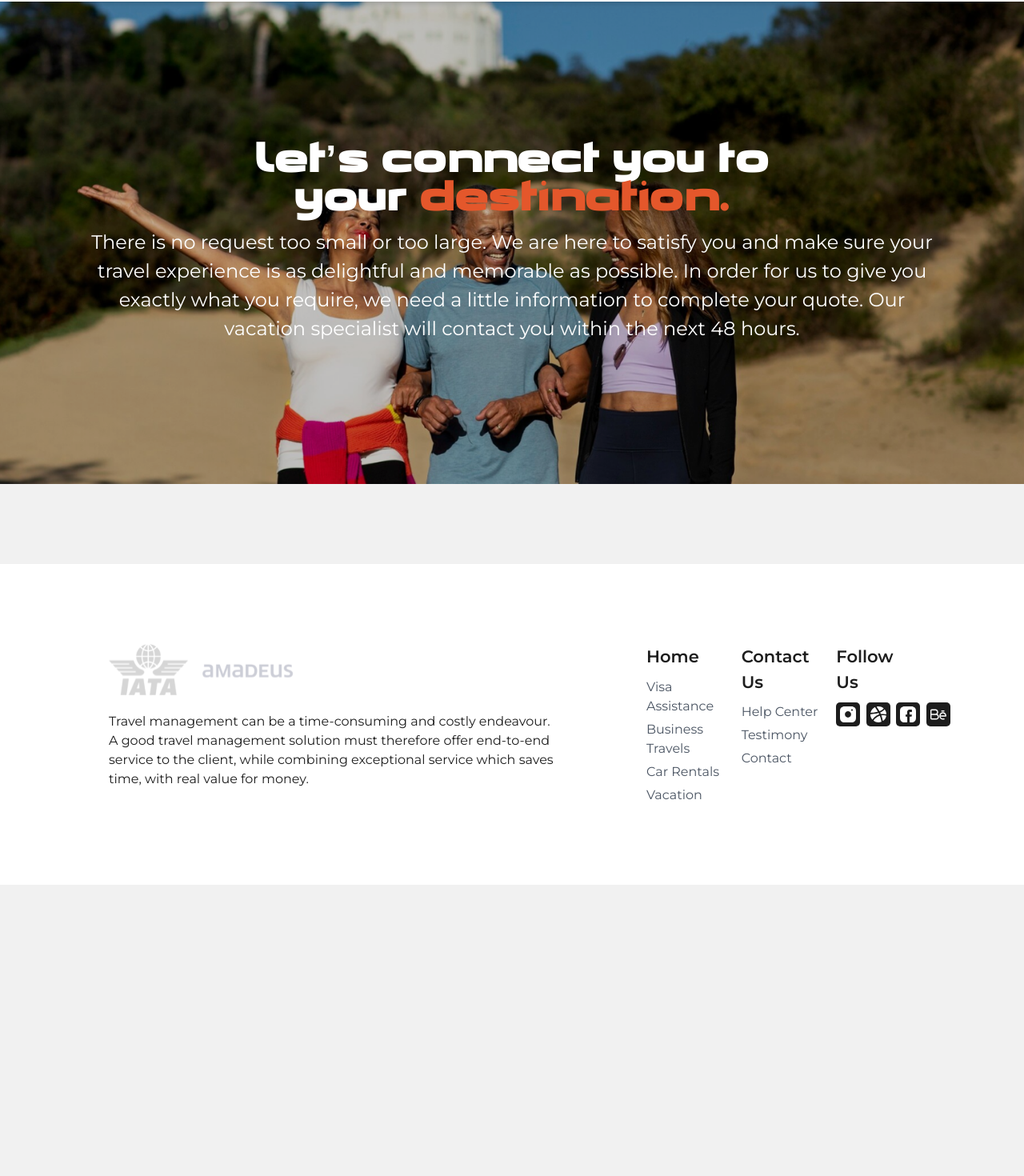
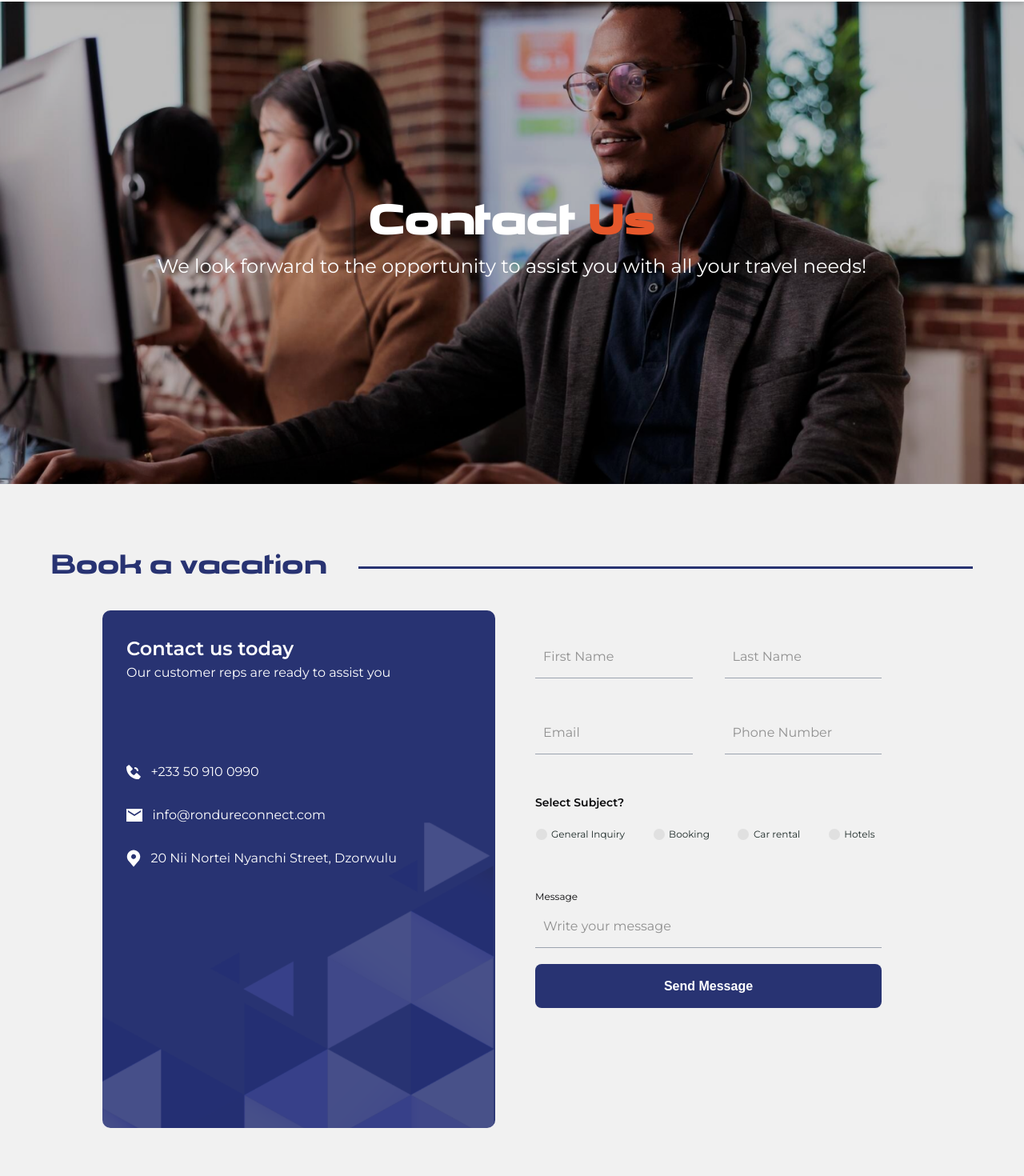
Before and after one commit to hope-k/rondure, a Next.js app: page /contact-us in a window 1280 px wide. Shown: the part 107-1577 px from the top of the page at 80% size. Before the commit the page ends 1213 px from the top, so only its background shows below. Built offline with nearby package versions, Linux system fonts and the light colour scheme.

Commit message:
page transitions

```diff
--- a/src/components/About.jsx
+++ b/src/components/About.jsx
@@ -3,6 +3,7 @@ import Image from 'next/image'
 import Like from '/public/about/like.svg'
 import Global from '/public/about/global.svg'
 import Security from '/public/about/security.svg'
+
 
 const About = () => {
     return (
@@ -27,7 +28,7 @@ const About = () => {
                     </p>
                 </div>
             </div>
-            <div className=' flex-col lg:max-w-[80%] lg:flex lg:flex-row lg:space-x-[10rem] lg:mt-[10rem] mx-auto '>
+            <div className=' flex-col my-20 space-y-10 lg:max-w-[80%] lg:flex lg:flex-row lg:space-x-[10rem] lg:mt-[10rem] mx-auto '>
                 <div className='flex flex-col items-center'>
                     <Like />
                     <span className='text-[1.6rem] text-center'>We ensure that our clients enjoy a seamless experience while managing their travels.</span>
--- a/src/components/ContactUs.jsx
+++ b/src/components/ContactUs.jsx
@@ -1,18 +1,31 @@
-import React from 'react'
+import React, { useState } from 'react'
 import { Swiper, SwiperSlide } from 'swiper/react';
 import 'swiper/css';
 import 'swiper/css/effect-fade';
 import { Autoplay, EffectFade } from 'swiper/modules';
 import Image from 'next/image';
+import BgSvg from '/public/contact-us/bgsvg.svg'
+import FloatingLabelInput from './Forms/FloatingLabelInput';
 
 const vacationImages = [
-    '/vacations/1.png',
-    '/vacations/2.png',
-    '/vacations/3.png',
+    '/contact-us/1.png',
+    '/contact-us/2.png',
+    '/contact-us/3.png',
 ];
 
+const ContactUs = () => {
+    const [selectedSubjects, setSelectedSubjects] = useState([]);
 
-const ContactUs = () => {
+    const handleSubjectChange = (subject) => {
+        setSelectedSubjects((prev) => {
+            if (prev.includes(subject)) {
+                return prev.filter((s) => s !== subject);
+            } else {
+                return [...prev, subject];
+            }
+        });
+    };
+
     return (
         <div>
             <div>
@@ -21,8 +34,6 @@ const ContactUs = () => {
                     slidesPerView={1}
                     effect='fade'
                     autoplay={true}
-
-
                     className='w-full relative'
                 >
                     {
@@ -41,11 +52,10 @@ const ContactUs = () => {
 
                                     <div className='absolute w-full flex flex-col items-center  top-[50%] left-1/2 transform -translate-x-1/2 -translate-y-1/2 text-white text-center whitespace-nowrap'>
                                         <div className='text-[clamp(1rem,3vw+1rem,6.5rem)] font-bold tracking-wide leading-[2.4rem] lg:leading-none whitespace-nowrap'>
-                                          <h1>let’s connect you to<br /> your <a className='text-ron_orange'>destination.</a></h1>
+                                            <h1>Contact <a className='text-ron_orange'>Us</a></h1>
                                         </div>
                                         <p className='mt-4  w-full px-10 max-w-[70ch] text-[14px] sm:text-[2.4rem] text-white whitespace-normal' >
-                                          There is no request too small or too large. We are here to satisfy you and make sure your travel experience is as delightful and memorable as possible. In order for us to give you exactly what you require, we need a little information to complete your quote. Our vacation specialist will contact you within the next 48 hours.
-                                      </p>
+                                            We look forward to the opportunity to assist you with all your travel needs!                                      </p>
                                     </div>
                                 </div>
                             </SwiperSlide>
@@ -53,6 +63,105 @@ const ContactUs = () => {
                     }
                 </Swiper>
             </div>
+
+            {/* title and line */}
+            <div className=" lg:mt-[8rem] lg:flex lg:flex-row w-full lg:space-x-16 lg:justify-between lg:items-center my-12 lg:max-w-[90%] lg:mx-auto">
+                <h1 className="text-[2rem] text-center lg:text-[3.2rem] text-[#283372] font-[400] whitespace-nowrap">Book a vacation</h1>
+                <span className="h-[0.3rem] hidden lg:flex w-full bg-[#283372]"></span>
+            </div>
+
+            <div className='bg-transparent flex-col lg:max-w-[80%] mx-auto flex lg:flex-row container lg:px-0'>
+                <div className='lg:space-y-[10rem] space-y-[5rem] flex-shrink-0  relative bg-[#283372] lg:h-[64.7rem] h-[48.8rem] lg:w-[49.1rem]  text-white p-[3rem] rounded-[1rem]'>
+                    <div>
+                        <h2 className='text-[2.4rem] font-[600]'><span>Contact us today</span></h2>
+                        <span className='text-[1.6rem]'>
+                            Our customer reps are ready to assist you
+                        </span>
+                    </div>
+                    <div className='flex flex-col space-y-[3rem]'>
+                        <div className='flex space-x-5 flex-row items-center'>
+                            <span>
+                                <svg width="18" height="18" viewBox="0 0 18 18" fill="none" xmlns="http://www.w3.org/2000/svg">
+                                    <path d="M10.0003 5.00024C12.1033 5.00024 13.0003 5.89724 13.0003 8.00024H15.0003C15.0003 4.77524 13.2253 3.00024 10.0003 3.00024V5.00024ZM13.4223 10.4432C13.2301 10.2686 12.9776 10.1754 12.7181 10.1835C12.4585 10.1915 12.2123 10.3001 12.0313 10.4862L9.63828 12.9472C9.06228 12.8372 7.90428 12.4762 6.71228 11.2872C5.52028 10.0942 5.15928 8.93324 5.05228 8.36124L7.51128 5.96724C7.69769 5.78637 7.80642 5.54006 7.81444 5.28045C7.82247 5.02083 7.72917 4.76828 7.55428 4.57624L3.85928 0.513239C3.68432 0.320596 3.44116 0.203743 3.18143 0.187499C2.92171 0.171254 2.66588 0.256897 2.46828 0.426239L0.298282 2.28724C0.125393 2.46075 0.0222015 2.69169 0.00828196 2.93624C-0.00671804 3.18624 -0.292718 9.10824 4.29928 13.7022C8.30528 17.7072 13.3233 18.0002 14.7053 18.0002C14.9073 18.0002 15.0313 17.9942 15.0643 17.9922C15.3088 17.9786 15.5396 17.8749 15.7123 17.7012L17.5723 15.5302C17.7417 15.3328 17.8276 15.077 17.8115 14.8173C17.7954 14.5576 17.6788 14.3143 17.4863 14.1392L13.4223 10.4432Z" fill="white" />
+                                </svg>
+                            </span>
+                            <span className='text-[1.6rem]'>+233 50 910 0990</span>
+                        </div>
+                        <div className='flex space-x-5 flex-row items-center'>
+                            <span><svg width="20" height="16" viewBox="0 0 20 16" fill="none" xmlns="http://www.w3.org/2000/svg">
+                                <path d="M20 0H0V16H20V0ZM18 4L10 9L2 4V2L10 7L18 2V4Z" fill="white" />
+                            </svg>
+                            </span>
+                            <span className='text-[1.6rem]'>info@rondureconnect.com</span>
+                        </div>
+                        <div className='flex space-x-5 flex-row items-center'>
+                            <span><svg width="18" height="22" viewBox="0 0 18 22" fill="none" xmlns="http://www.w3.org/2000/svg">
+                                <path d="M9.00001 0.5C6.81276 0.50258 4.71584 1.3726 3.16923 2.91922C1.62261 4.46584 0.752589 6.56276 0.750009 8.75C0.747389 10.5374 1.33124 12.2763 2.41201 13.7C2.41201 13.7 2.63701 13.9963 2.67376 14.039L9.00001 21.5L15.3293 14.0353C15.3623 13.9955 15.588 13.7 15.588 13.7L15.5888 13.6978C16.669 12.2747 17.2526 10.5366 17.25 8.75C17.2474 6.56276 16.3774 4.46584 14.8308 2.91922C13.2842 1.3726 11.1873 0.50258 9.00001 0.5ZM9.00001 11.75C8.40666 11.75 7.82665 11.5741 7.3333 11.2444C6.83995 10.9148 6.45543 10.4462 6.22837 9.89805C6.00131 9.34987 5.9419 8.74667 6.05765 8.16473C6.17341 7.58279 6.45913 7.04824 6.87869 6.62868C7.29825 6.20912 7.83279 5.9234 8.41474 5.80764C8.99668 5.69189 9.59988 5.7513 10.1481 5.97836C10.6962 6.20542 11.1648 6.58994 11.4944 7.08329C11.8241 7.57664 12 8.15666 12 8.75C11.999 9.54535 11.6826 10.3078 11.1202 10.8702C10.5578 11.4326 9.79535 11.749 9.00001 11.75Z" fill="white" />
+                            </svg>
+                            </span>
+                            <span className='text-[1.6rem]'>20 Nii Nortei Nyanchi Street, Dzorwulu</span>
+                        </div>
+                    </div>
+
+                    {/* svg bg */}
+                    <div className='absolute bottom-0 left-0'>
+                        <BgSvg />
+                    </div>
+                </div>
+
+                <div className='py-[3rem] w-full lg:px-[5rem] '>
+                    <div className='grid grid-cols-1 lg:grid-cols-2 w-full lg:gap-[4rem] gap-[2rem]'>
+                        <FloatingLabelInput rounded={false} borderless bgTrans label={'First Name'} />
+                        <FloatingLabelInput rounded={false} borderless bgTrans label={'Last Name'} />
+                        <FloatingLabelInput rounded={false} borderless bgTrans label='Email' type={'email'} />
+                        <FloatingLabelInput rounded={false} borderless bgTrans label={'Phone Number'} />
+                    </div>
+
+                    <div className='my-[5rem] space-y-8'>
+                        <span className='text-[1.4rem] font-[600]'>Select Subject?</span>
+                        <div className="lg:flex lg:space-x-10 grid grid-cols-2 gap-4">
+                            {['General Inquiry', 'Booking', 'Car rental', 'Hotels'].map((subject, index) => (
+                                <label key={index} className="flex items-center">
+                                    <input
+                                        type="checkbox"
+                                        className="hidden"
+                                        checked={selectedSubjects.includes(subject)}
+                                        onChange={() => handleSubjectChange(subject)}
+                                    />
+                                    <div className="w-6 h-6 rounded-full flex items-center justify-center cursor-pointer">
+                                        {selectedSubjects.includes(subject) ? (
+                                            <svg width="14" height="14" viewBox="0 0 14 14" fill="none" xmlns="http://www.w3.org/2000/svg">
+                                                <path fillRule="evenodd" clipRule="evenodd" d="M0 7.32447C0 5.56864 0.720549 3.88472 2.00313 2.64316C3.28572 1.4016 5.02528 0.704102 6.83913 0.704102C8.65298 0.704102 10.3925 1.4016 11.6751 2.64316C12.9577 3.88472 13.6783 5.56864 13.6783 7.32447C13.6783 9.0803 12.9577 10.7642 11.6751 12.0058C10.3925 13.2473 8.65298 13.9448 6.83913 13.9448C5.02528 13.9448 3.28572 13.2473 2.00313 12.0058C0.720549 10.7642 0 9.0803 0 7.32447H0ZM6.44884 10.158L10.3864 5.39309L9.67509 4.84227L6.31753 8.90365L3.93934 6.98551L3.35573 7.66343L6.44884 10.1589V10.158Z" fill="#1E2B29" />
+                                            </svg>
+                                        ) : (
+                                            <div className={`w-[1.4rem] h-[1.4rem] rounded-full bg-[#E0E0E0]`}></div>
+                                        )}
+                                    </div>
+                                    <span className="ml-2 text-[#1E2B29] text-[1.2rem] font-[400]">{subject}</span>
+                                </label>
+                            ))}
+                        </div>
+                        <div className='pt-[4rem]'>
+
+                            <div>
+                                <span className='text-[1.2rem]'>Message</span>
+                                <FloatingLabelInput rounded={false} borderless bgTrans label={'Write your message'} />
+                            </div>
+
+                        </div>
+
+                        {/* submit btn */}
+                        <div>
+                            <button className="w-full h-[55px] bg-[#283372] text-white text-[1.6rem] font-bold rounded-[0.8rem] hover:bg-[#1e2a3a] transition duration-200">
+                                Send Message
+                            </button>
+                        </div>
+                    </div>
+
+                </div>
+
+
+            </div>
         </div>
     )
 }
--- a/src/components/Forms/FloatingLabelInput.jsx
+++ b/src/components/Forms/FloatingLabelInput.jsx
@@ -1,17 +1,16 @@
-const FloatingLabelInput = ({ label, icon, type, rounded = true, textSmall, bgTrans }) => {
+const FloatingLabelInput = ({ label, icon, type, rounded = true, textSmall, bgTrans, borderless }) => {
 
 
     return (
         <div className="relative  w-full h-fit">
             <input
                 type={type}
-
-                className={`h-[55px]  font-[400] z-20 relative flex items-center px-[1rem] pt-3 w-full text-[1.6rem] leading-[19.5px] text-gray-900 bg-transparent ${rounded ? 'rounded-[0.8rem]' : 'rounded-none'} border border-gray-400 appearance-none focus:outline-none focus:ring-0 focus:border-gray-500 peer`}
+                className={`h-[55px] font-[400] z-20 relative flex items-center px-[1rem] pt-10 w-full text-[1.6rem] leading-[19.5px] text-gray-900 bg-transparent ${rounded ? 'rounded-[0.8rem]' : 'rounded-none'} ${borderless ? 'border-b border-gray-400' : 'border border-gray-400'} appearance-none focus:outline-none focus:ring-0 focus:border-gray-500 peer`}
                 placeholder=" "
             />
             <label
                 htmlFor="floating_outlined"
-                className={`absolute pointer-events-none left-2 ${textSmall ? 'text-[1.4rem]' : 'text-[1.6rem]'} text-[#1D1D1D73] duration-300 transform -translate-y-4 scale-75 top-5 z-10 origin-[0] ${bgTrans ? 'bg-transparent' : 'bg-white'} px-2 peer-focus:px-2 peer-focus:text-gray-500 peer-placeholder-shown:scale-100 peer-placeholder-shown:-translate-y-1/2 peer-placeholder-shown:top-1/2 peer-focus:top-5 peer-focus:scale-75 peer-focus:-translate-y-4`}
+                className={`absolute pointer-events-none left-2 ${textSmall ? 'text-[1.4rem]' : 'text-[1.6rem]'} text-[#1D1D1D73] duration-300 transform -translate-y-4 scale-75 top-5 z-10 origin-[0] ${bgTrans ? 'bg-transparent' : 'bg-white'} px-2 peer-focus:px-2 peer-focus:text-gray-600 peer-placeholder-shown:scale-100 peer-placeholder-shown:-translate-y-1/2 peer-placeholder-shown:top-1/2 peer-focus:top-5 peer-focus:scale-75 peer-focus:-translate-y-4`}
             >
                 <span>{label}</span>
             </label>
```
Also changed, not shown: public/contact-us/bgsvg.svg (added). Lines whose indentation alone changed are shown as unchanged.
